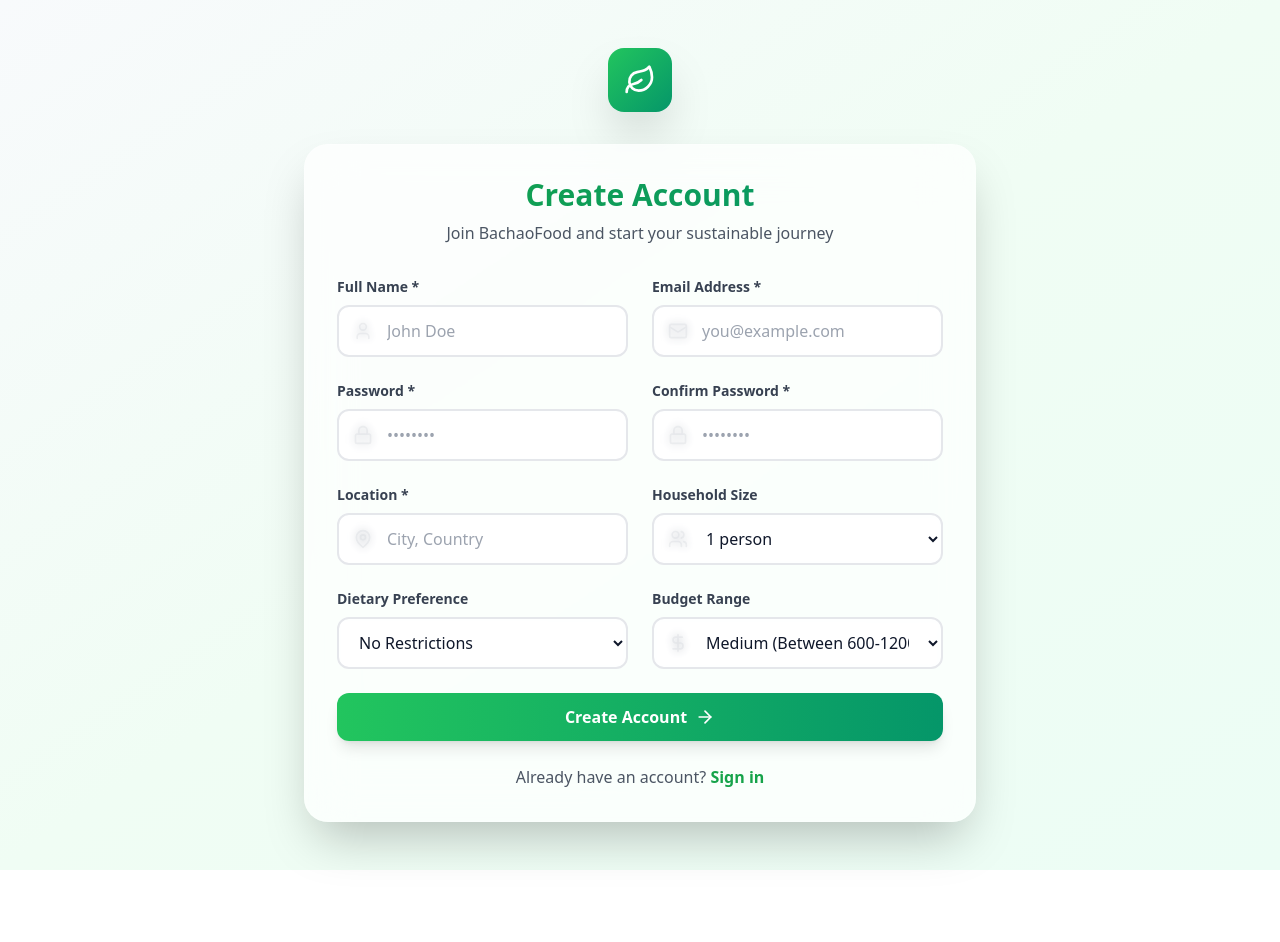
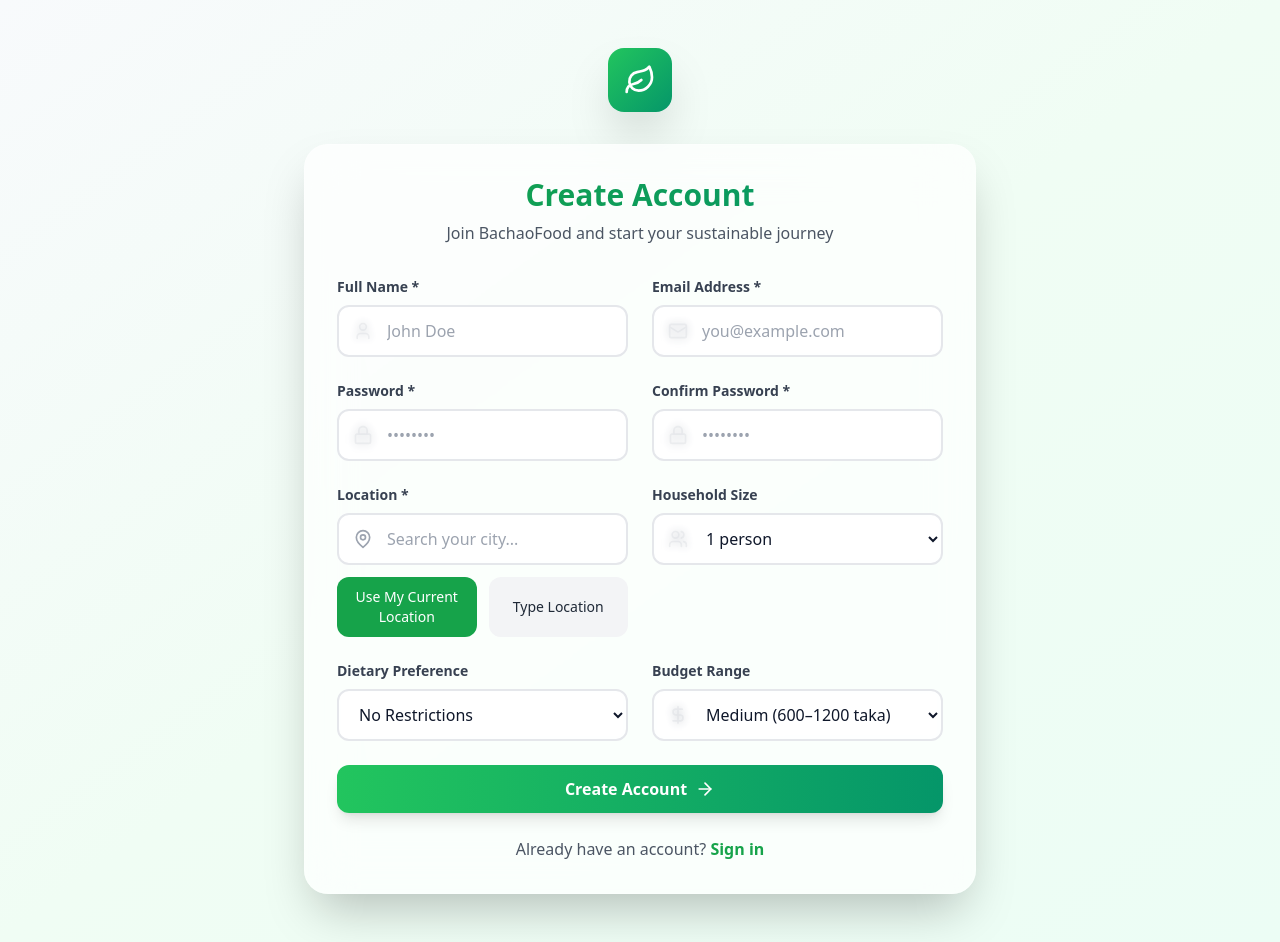
Before and after one commit to MuhammadTahmidurRahman/bachaofood, a React (Vite) app: page /register in a window 1280 px wide. Before the commit the page ends 870 px from the top, so only its background shows below. Built offline with nearby package versions, Linux system fonts and the light colour scheme.

Commit message:
Location done

```diff
--- a/src/pages/Register.jsx
+++ b/src/pages/Register.jsx
@@ -1,13 +1,77 @@
-import React, { useState } from 'react';
+import React, { useState, useRef } from 'react';
 import { Link, useNavigate } from 'react-router-dom';
 import { motion } from 'framer-motion';
 import { Mail, Lock, User, MapPin, Users, DollarSign, Leaf, ArrowRight } from 'lucide-react';
 import { useAuth } from '../contexts/AuthContext';
 import { dbHelpers } from '../lib/supabase';
 
+// FREE Location Autocomplete + Current Location (LocationIQ)
+const FreeLocationInput = React.forwardRef(({ value, onChange, error }, ref) => {
+  const inputRef = useRef(null);
+  const [suggestions, setSuggestions] = useState([]);
+
+  const searchCity = async (query) => {
+    if (query.length < 2) {
+      setSuggestions([]);
+      return;
+    }
+
+    try {
+      const res = await fetch(
+        `https://api.locationiq.com/v1/autocomplete.php?key=${import.meta.env.VITE_LOCATIONIQ_TOKEN}&q=${encodeURIComponent(query)}&limit=5&tag=city,town`
+      );
+      const data = await res.json();
+      setSuggestions(data || []);
+    } catch (err) {
+      setSuggestions([]);
+    }
+  };
+
+  React.useImperativeHandle(ref, () => ({
+    focus: () => inputRef.current?.focus()
+  }));
+
+  return (
+    <div className="relative">
+      <MapPin className="absolute left-4 top-1/2 transform -translate-y-1/2 w-5 h-5 text-gray-400 z-10" />
+
+      <input
+        ref={inputRef}
+        type="text"
+        value={value}
+        onChange={(e) => {
+          onChange(e);
+          searchCity(e.target.value);
+        }}
+        className={`input-field pl-12 ${error ? 'border-red-400' : ''}`}
+        placeholder="Search your city..."
+      />
+
+      {suggestions.length > 0 && (
+        <div className="absolute top-full left-0 right-0 mt-1 bg-white border border-gray-200 rounded-xl shadow-lg z-50 max-h-60 overflow-y-auto">
+          {suggestions.map((item) => (
+            <div
+              key={item.place_id}
+              onClick={() => {
+                onChange({ target: { name: 'location', value: item.display_name } });
+                setSuggestions([]);
+              }}
+              className="px-4 py-3 hover:bg-gray-50 cursor-pointer text-sm"
+            >
+              {item.display_name}
+            </div>
+          ))}
+        </div>
+      )}
+    </div>
+  );
+});
+
 const Register = () => {
   const navigate = useNavigate();
   const { signUp } = useAuth();
+  const locationInputRef = useRef();
+
   const [formData, setFormData] = useState({
     fullName: '',
     email: '',
@@ -18,46 +82,44 @@
     budgetRange: 'medium',
     location: ''
   });
+
   const [errors, setErrors] = useState({});
   const [loading, setLoading] = useState(false);
   const [apiError, setApiError] = useState('');
 
+  // VALIDATION (unchanged)
   const validate = () => {
     const newErrors = {};
 
-    if (!formData.fullName.trim()) {
+    if (!formData.fullName.trim())
       newErrors.fullName = 'Full name is required';
-    } else if (formData.fullName.trim().length < 2) {
+    else if (formData.fullName.trim().length < 2)
       newErrors.fullName = 'Name must be at least 2 characters';
-    }
 
-    if (!formData.email) {
+    if (!formData.email)
       newErrors.email = 'Email is required';
-    } else if (!/\S+@\S+\.\S+/.test(formData.email)) {
+    else if (!/\S+@\S+\.\S+/.test(formData.email))
       newErrors.email = 'Email is invalid';
-    }
 
-    if (!formData.password) {
+    if (!formData.password)
       newErrors.password = 'Password is required';
-    } else if (formData.password.length < 6) {
+    else if (formData.password.length < 6)
       newErrors.password = 'Password must be at least 6 characters';
-    }
 
-    if (formData.password !== formData.confirmPassword) {
+    if (formData.password !== formData.confirmPassword)
       newErrors.confirmPassword = 'Passwords do not match';
-    }
 
-    if (!formData.location.trim()) {
+    if (!formData.location.trim())
       newErrors.location = 'Location is required';
-    }
 
     return newErrors;
   };
 
+  // SUBMIT (unchanged except merged)
   const handleSubmit = async (e) => {
     e.preventDefault();
+
     const validationErrors = validate();
-
     if (Object.keys(validationErrors).length > 0) {
       setErrors(validationErrors);
       return;
@@ -74,23 +136,54 @@
       location: formData.location
     };
 
-    const { data, error } = await signUp(formData.email, formData.password, userData);
+    const { data, error } = await signUp(
+      formData.email,
+      formData.password,
+      userData
+    );
 
     if (error) {
       setApiError(error.message || 'Failed to create account. Please try again.');
       setLoading(false);
     } else if (data.user) {
-      // Create profile
       await dbHelpers.createProfile(data.user.id, userData);
       navigate('/dashboard');
     }
   };
 
+  // HANDLE CHANGE (unchanged)
   const handleChange = (e) => {
     setFormData({ ...formData, [e.target.name]: e.target.value });
+
     if (errors[e.target.name]) {
       setErrors({ ...errors, [e.target.name]: '' });
     }
+  };
+
+  // CURRENT LOCATION (unchanged)
+  const getMyLocation = () => {
+    if (!navigator.geolocation) {
+      alert('Location not supported in your browser');
+      return;
+    }
+
+    navigator.geolocation.getCurrentPosition(async (position) => {
+      const { latitude, longitude } = position.coords;
+
+      try {
+        const res = await fetch(
+          `https://us1.locationiq.com/v1/reverse.php?key=${import.meta.env.VITE_LOCATIONIQ_TOKEN}&lat=${latitude}&lon=${longitude}&format=json`
+        );
+
+        const data = await res.json();
+        setFormData({ ...formData, location: data.display_name || 'Unknown location' });
+
+      } catch (err) {
+        alert('Could not get city name');
+      }
+    }, () => {
+      alert('Please allow location access');
+    });
   };
 
   return (
@@ -101,6 +194,7 @@
         transition={{ duration: 0.5 }}
         className="w-full max-w-2xl"
       >
+
         {/* Logo */}
         <Link to="/" className="flex justify-center mb-8">
           <motion.div
@@ -112,7 +206,7 @@
           </motion.div>
         </Link>
 
-        {/* Card */}
+        {/* CARD */}
         <div className="glass-effect rounded-3xl p-8 shadow-2xl">
           <h2 className="text-3xl font-bold text-center mb-2 gradient-text">
             Create Account
@@ -131,8 +225,10 @@
             </motion.div>
           )}
 
+          {/* FORM */}
           <form onSubmit={handleSubmit} className="space-y-6">
             <div className="grid md:grid-cols-2 gap-6">
+
               {/* Full Name */}
               <div>
                 <label className="block text-sm font-semibold text-gray-700 mb-2">
@@ -209,22 +305,39 @@
                 {errors.confirmPassword && <p className="mt-2 text-sm text-red-600">{errors.confirmPassword}</p>}
               </div>
 
-              {/* Location */}
+              {/* LOCATION (merged with autocomplete + current location + type) */}
               <div>
                 <label className="block text-sm font-semibold text-gray-700 mb-2">
                   Location *
                 </label>
-                <div className="relative">
-                  <MapPin className="absolute left-4 top-1/2 transform -translate-y-1/2 w-5 h-5 text-gray-400" />
-                  <input
-                    type="text"
-                    name="location"
-                    value={formData.location}
-                    onChange={handleChange}
-                    className={`input-field pl-12 ${errors.location ? 'border-red-400' : ''}`}
-                    placeholder="City, Country"
-                  />
+
+                {/* Autocomplete input */}
+                <FreeLocationInput
+                  ref={locationInputRef}
+                  value={formData.location}
+                  onChange={handleChange}
+                  error={errors.location}
+                />
+
+                {/* Buttons */}
+                <div className="mt-3 flex gap-3">
+                  <button
+                    type="button"
+                    onClick={getMyLocation}
+                    className="flex-1 bg-primary-600 hover:bg-primary-700 text-white font-medium text-sm py-2.5 rounded-xl transition"
+                  >
+                    Use My Current Location
+                  </button>
+
+                  <button
+                    type="button"
+                    onClick={() => locationInputRef.current?.focus()}
+                    className="flex-1 bg-gray-100 hover:bg-gray-200 text-gray-800 font-medium text-sm py-2.5 rounded-xl transition"
+                  >
+                    Type Location
+                  </button>
                 </div>
+
                 {errors.location && <p className="mt-2 text-sm text-red-600">{errors.location}</p>}
               </div>
 
@@ -242,7 +355,9 @@
                     className="input-field pl-12"
                   >
                     {[1, 2, 3, 4, 5, 6, 7, 8].map(num => (
-                      <option key={num} value={num}>{num} {num === 1 ? 'person' : 'people'}</option>
+                      <option key={num} value={num}>
+                        {num} {num === 1 ? 'person' : 'people'}
+                      </option>
                     ))}
                   </select>
                 </div>
@@ -281,15 +396,16 @@
                     onChange={handleChange}
                     className="input-field pl-12"
                   >
-                    <option value="low">Low (Between 300-500 taka)</option>
-                    <option value="medium">Medium (Between 600-1200 taka)</option>
-                    <option value="high">High (Over 1200 taka)</option>
+                    <option value="low">Low (300–500 taka)</option>
+                    <option value="medium">Medium (600–1200 taka)</option>
+                    <option value="high">High (1200+ taka)</option>
                   </select>
                 </div>
               </div>
+
             </div>
 
-            {/* Submit Button */}
+            {/* SUBMIT BUTTON */}
             <motion.button
               whileHover={{ scale: 1.02 }}
               whileTap={{ scale: 0.98 }}
@@ -308,7 +424,7 @@
             </motion.button>
           </form>
 
-          {/* Login Link */}
+          {/* LOGIN LINK */}
           <div className="mt-6 text-center">
             <p className="text-gray-600">
               Already have an account?{' '}
```
Also changed, not shown: 1 other file (tests, documents, lock files or other folders).
